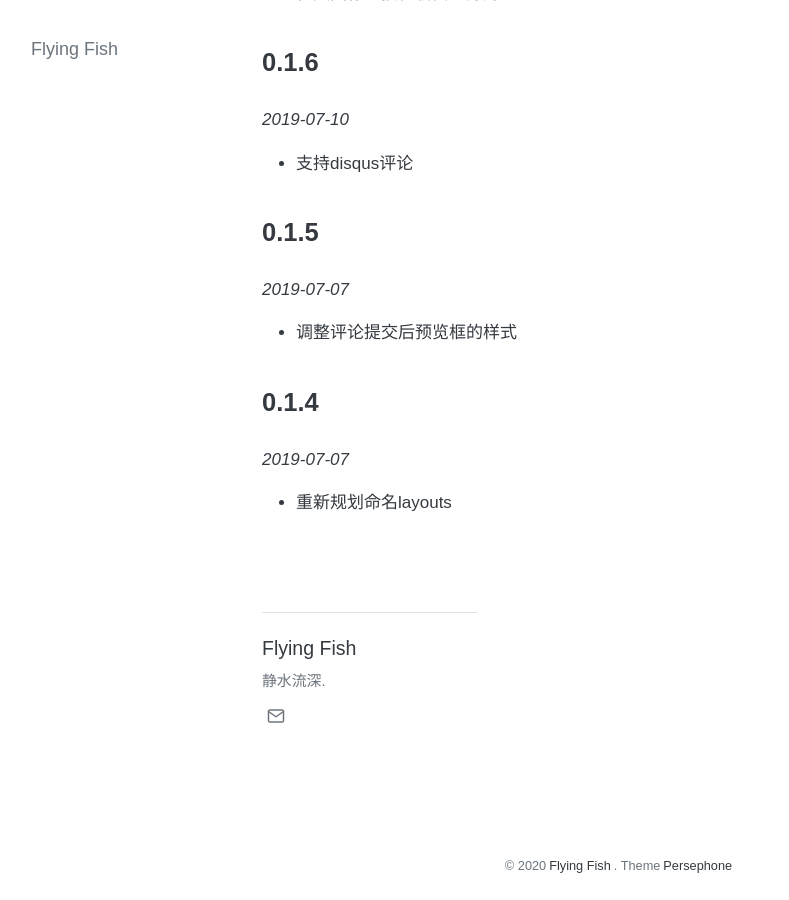
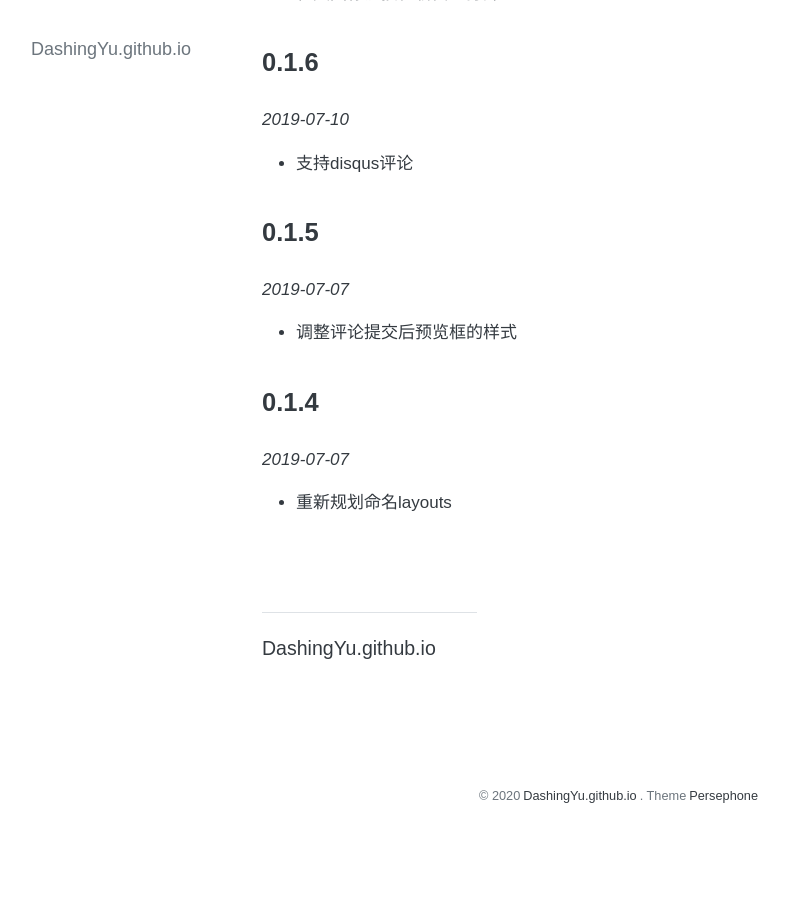
Before and after one commit to DashingYu/DashingYu.github.io, a Jekyll site: the page built from CHANGELOG.md, in a window 1280 px wide and 900 px high, scrolled down 1482 px. Shown: the whole window, without its empty margins (20-809 px from the left). Built offline with Jekyll 4.4.1, drawn with Linux system fonts in a browser that asks for light colours; our own code applies the rules of GitHub Pages for plain Markdown files; after the commit the page ends 2312 px from its top, so only the background shows below that.

Commit message:
Update _config.yml

```diff
--- a/_config.yml
+++ b/_config.yml
@@ -1,10 +1,6 @@
 # title: Your Site Title
 # description: The description of your site.
 # email: your-email@address.com
-
-title: Flying Fish
-description: 静水流深.
-email: flyingfish@fish.com
 
 # author: Your name #  Default is your site title.
 
```
